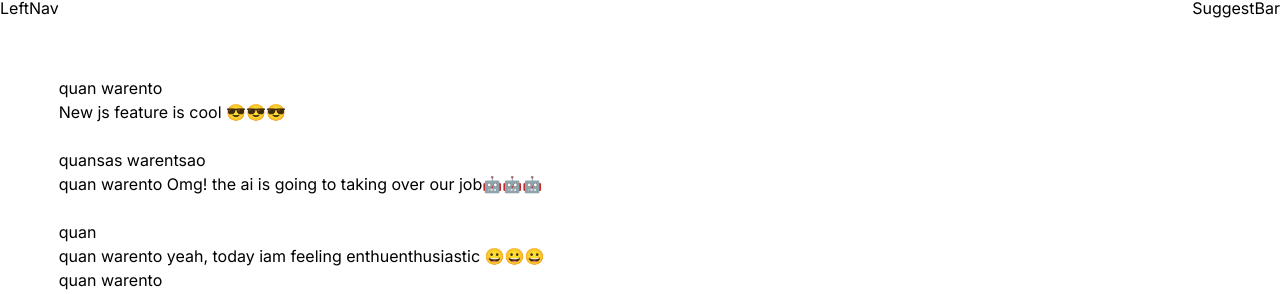
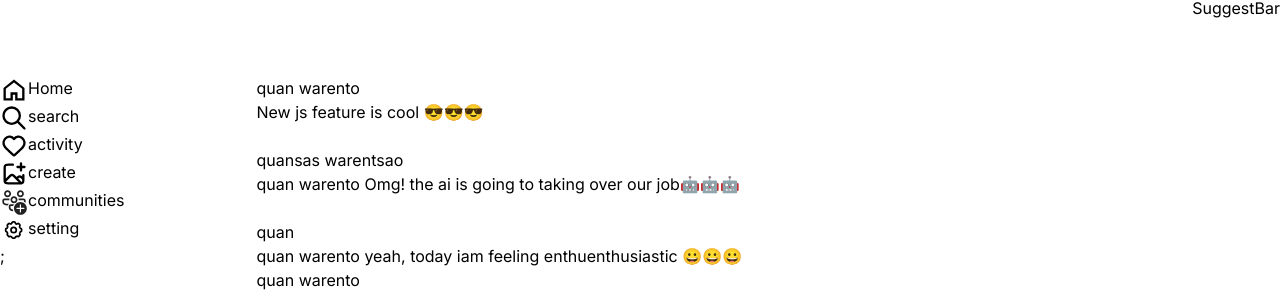
Before and after one commit to sohan01fw/club-app, a Next.js app: page / in a window 1280 px wide. Shown: the part 504-798 px from the top of the page. Built offline with nearby package versions, Linux system fonts and the light colour scheme; no server answers.

Commit message:
making leftsidebar with some styling and logic

```diff
--- a/Components/Home-page/Bottombar.tsx
+++ b/Components/Home-page/Bottombar.tsx
@@ -5,7 +5,7 @@ import React from "react";
 
 const Bottombar = () => {
   return (
-    <section className="border fixed w-full bottom-0 bg-white h-10 shadow-md rounded-md ">
+    <section className="sm:hidden   border fixed w-full bottom-0 bg-white h-10 shadow-md rounded-md ">
       <div className="flex  flex-row gap-5 justify-between m-1 ml-2 mr-2">
         {LinkData.map((data) => {
           return (
--- a/Components/Home-page/LeftNav.tsx
+++ b/Components/Home-page/LeftNav.tsx
@@ -1,7 +1,47 @@
+"use client";
+import { LinkData } from "@/Data/LinkData";
+import Image from "next/image";
+import Link from "next/link";
 import React from "react";
+import { usePathname, useRouter } from "next/navigation";
 
 const LeftNav = () => {
-  return <div className="border hidden">LeftNav</div>;
+  const router = useRouter();
+  const pathname = usePathname();
+  return (
+    <section>
+      <div className=" max-sm:hidden mt-20 flex flex-col gap-2 py-5 m-1 flex-1 w-40 h-screen fixed z-10  left-0 bg-white ">
+        {LinkData.map((data, index) => {
+          const isActive =
+            (pathname.includes(data.route) && data.route.length > 1) ||
+            pathname === data.route;
+
+          const isLastItem = index === LinkData.length - 1;
+
+          // Add extra margin (m-10) to the last item
+          const itemClassName = `border flex gap-2 mb-8 ${
+            isActive && "clubcolorbg"
+          } ${isLastItem ? "mt-40" : ""}`;
+          return (
+            <Link
+              key={data.lable}
+              href={data.route}
+              className={` ${itemClassName}`}
+            >
+              <Image
+                src={data.imgURL}
+                alt={data.lable}
+                width={28}
+                height={28}
+              />
+              <h2 className="font-semibold text-lg ">{data.lable}</h2>
+            </Link>
+          );
+        })}
+      </div>
+      ;
+    </section>
+  );
 };
 
 export default LeftNav;
--- a/app/(root)/page.tsx
+++ b/app/(root)/page.tsx
@@ -29,7 +29,7 @@ export default function Home() {
   }, []);
 
   return (
-    <main className=" flex flex-col mt-20 w-full ">
+    <main className=" flex flex-col mt-20 w-full ml-40 ">
       <div className="posts ">
         <ClubPost />
       </div>
```
